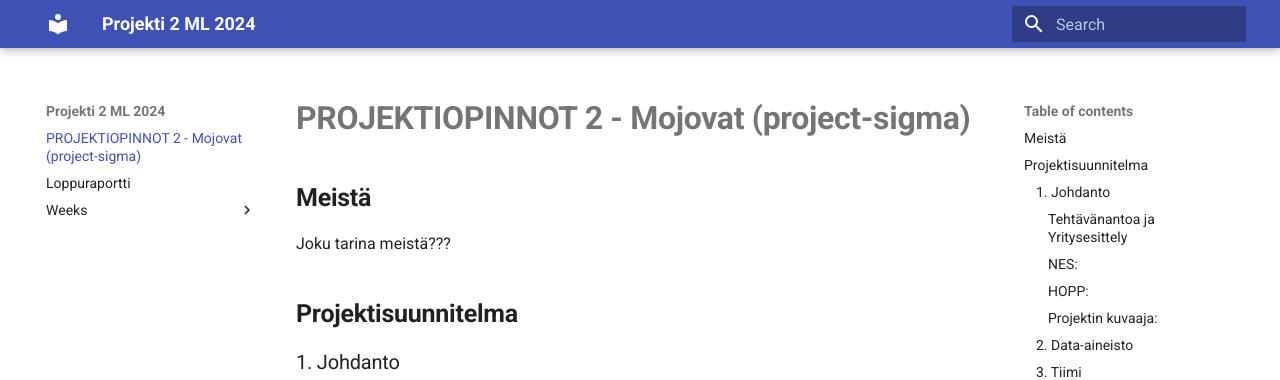
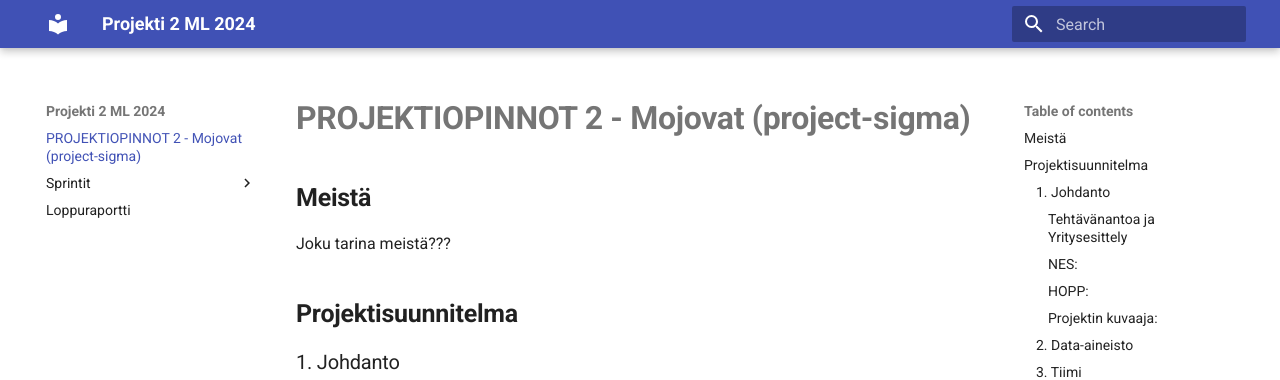
Before and after one commit to PappilaHeidi/Kouluprojekti-2, an MkDocs documentation site: the page built from diary/docs/docs/index.md, in a window 1280 px wide. Shown: the top 380 px of the page. Built offline with MkDocs 1.6.1 and Material for MkDocs 9.7.7, drawn with Linux system fonts in a browser that asks for light colours.

Commit message:
päivitetty

```diff
--- a/diary/docs/mkdocs.yml
+++ b/diary/docs/mkdocs.yml
@@ -29,7 +29,7 @@
 
 plugins:
   # Navigation page ordering
-  # - awesome-pages
+  - awesome-pages
   - search
 
 copyright: |
```
Also changed, not shown: .gitlab-ci.yml.
